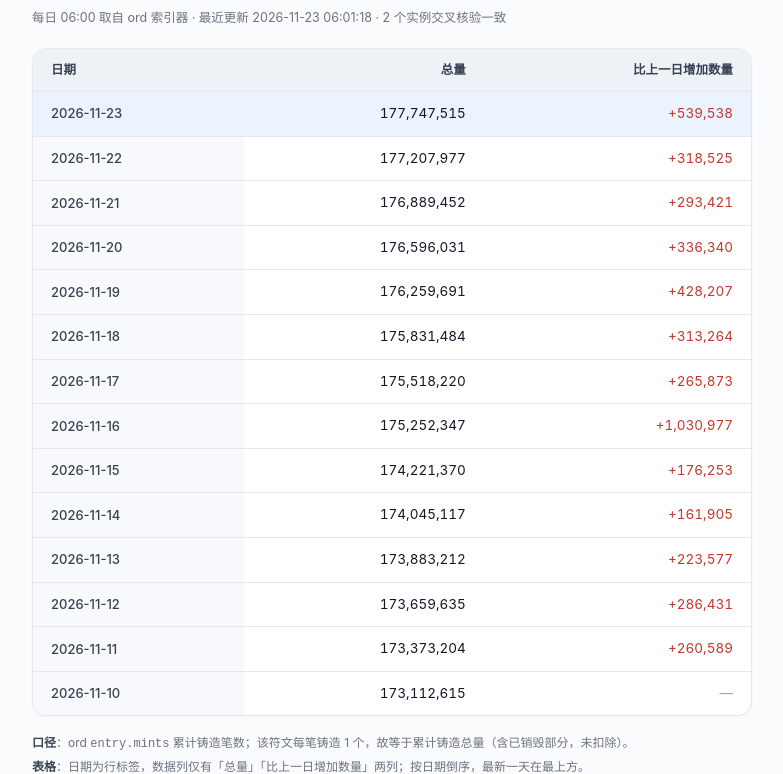
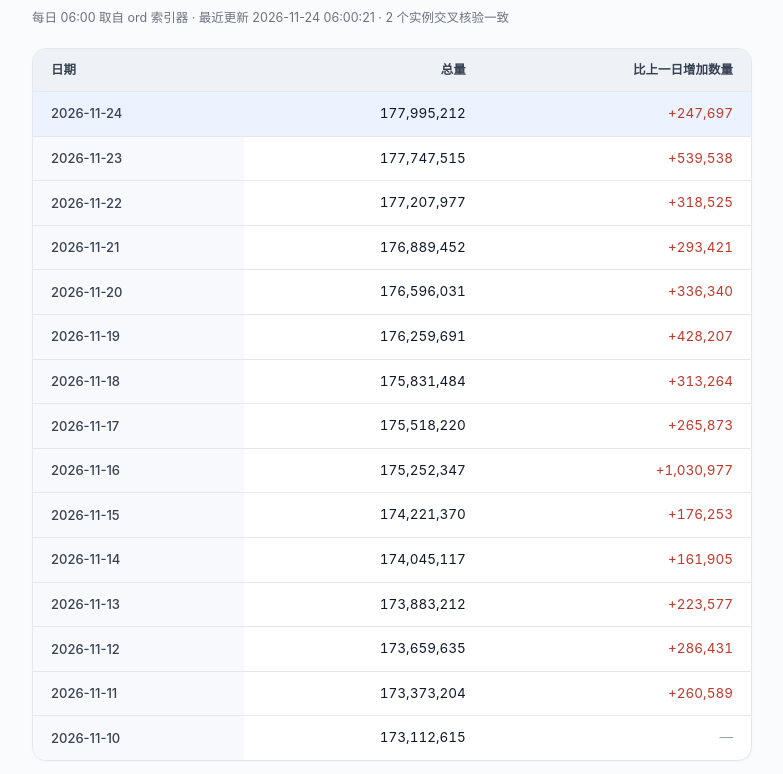
Before and after one commit to xxwsy/uncommon-goods, a plain HTML site: page index.html in a window 1280 px wide. Shown: the part 62-836 px from the top of the page, without its empty margins (248-1031 px from the left). Drawn offline with Linux system fonts and the light colour scheme.

Commit message:
Update daily mint totals (2026-11-24)

```diff
--- a/index.html
+++ b/index.html
@@ -31,10 +31,11 @@ tbody tr:hover th,tbody tr:hover td{background:#F3F7FC}
             background:#DCEBFA;color:#1D4ED8;font-size:11px;font-weight:500}
 </style></head><body><div class="wrap">
 <h1>UNCOMMON•GOODS 累计铸造总量</h1>
-<div class="sub">每日 06:00 取自 ord 索引器 · 最近更新 2026-11-23 06:01:18 · 2 个实例交叉核验一致</div>
+<div class="sub">每日 06:00 取自 ord 索引器 · 最近更新 2026-11-24 06:00:21 · 2 个实例交叉核验一致</div>
 <div class="card"><table>
 <thead><tr><th>日期</th><th>总量</th><th>比上一日增加数量</th></tr></thead>
-<tbody><tr class="latest"><th scope="row">2026-11-23</th><td class="num">177,747,515</td><td class="num"><span class="up">+539,538</span></td></tr>
+<tbody><tr class="latest"><th scope="row">2026-11-24</th><td class="num">177,995,212</td><td class="num"><span class="up">+247,697</span></td></tr>
+<tr><th scope="row">2026-11-23</th><td class="num">177,747,515</td><td class="num"><span class="up">+539,538</span></td></tr>
 <tr><th scope="row">2026-11-22</th><td class="num">177,207,977</td><td class="num"><span class="up">+318,525</span></td></tr>
 <tr><th scope="row">2026-11-21</th><td class="num">176,889,452</td><td class="num"><span class="up">+293,421</span></td></tr>
 <tr><th scope="row">2026-11-20</th><td class="num">176,596,031</td><td class="num"><span class="up">+336,340</span></td></tr>
```
